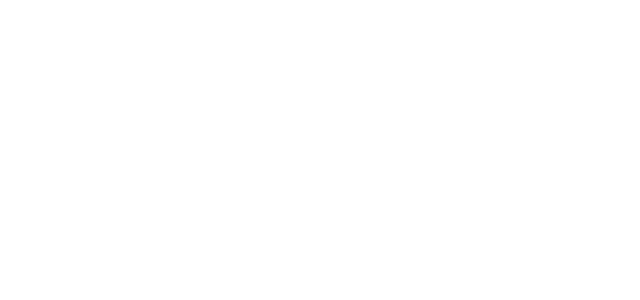
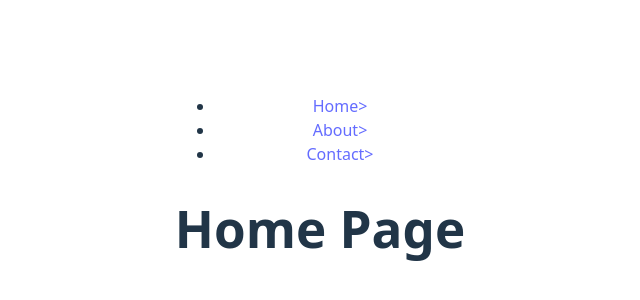
Before and after one commit to DaniilT048/react-router, a React (Vite) app: page / in a window 1280 px wide. Shown: the part 216-516 px from the top of the page, without its empty margins (320-960 px from the left). Built offline with nearby package versions, Linux system fonts and the light colour scheme.

Commit message:
maked headerMenu, and outlet in Layout

```diff
--- a/src/App.jsx
+++ b/src/App.jsx
@@ -1,13 +1,18 @@
 import './App.css'
+import routes from "./routes.jsx";
+import {createBrowserRouter, RouterProvider} from "react-router";
+import Layout from "./components/Layout.jsx";
 
-function App() {
+const router = createBrowserRouter ([
+    {
+        path: "/",
+        element: <Layout />,
+        children:[
+            ...routes,
+        ]
+    }
+])
 
-
-  return (
-    <>
-
-    </>
-  )
-}
+const App = () => <RouterProvider router={router} />;
 
 export default App
--- /dev/null
+++ b/src/components/HeaderMenu.jsx
@@ -0,0 +1,20 @@
+import {NavLink} from "react-router";
+import routes from "../routes.jsx";
+
+
+
+const HeaderMenu = () =>{
+    return(
+        <ul>
+            {
+                routes.map((route) =>
+                    <li key={route.path}>
+                    <NavLink to={`/${route.path}`}>{route.label}></NavLink>
+                </li>)
+            }
+        </ul>
+
+    )
+}
+
+export default HeaderMenu;
--- a/src/components/Home.jsx
+++ b/src/components/Home.jsx
@@ -1,10 +1,13 @@
+import HeaderMenu from "./HeaderMenu.jsx";
 
 const Home = () => {
     document.title = "Home";
     return(
-        <h1>
-            Home Page
-        </h1>
+        <div>
+            <h1>
+                Home Page
+            </h1>
+        </div>
         )
 
 }
--- /dev/null
+++ b/src/components/Layout.jsx
@@ -0,0 +1,13 @@
+import HeaderMenu from "./HeaderMenu.jsx";
+import {Outlet} from "react-router";
+
+const Layout = () =>{
+    return (
+        <>
+            <HeaderMenu/>
+            <Outlet/>
+        </>
+    )
+}
+
+export default Layout;
--- a/src/routes.jsx
+++ b/src/routes.jsx
@@ -12,12 +12,12 @@
     {
         path: "about",
         element: <About />,
-        label: "Home",
+        label: "About",
     },
     {
         path: "contact",
         element: <Contact />,
-        label: "Home",
+        label: "Contact",
     },
 ];
 
```
